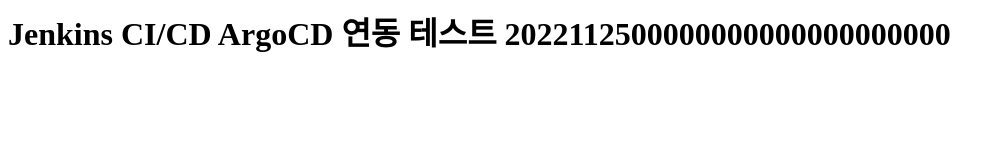
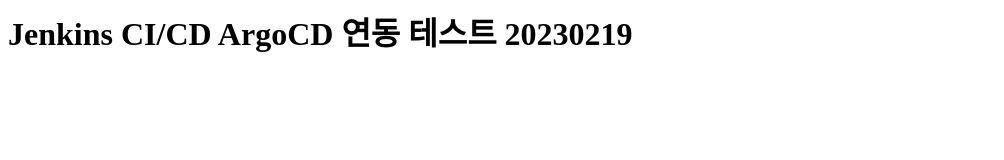
Before and after one commit to kjin17/jenkins_test, a plain HTML site: page index.html in a window 1280 px wide. Shown: the whole page, without its empty margins (0-1004 px from the left). Drawn offline with Linux system fonts and the light colour scheme.

Commit message:
Update index.html

```diff
--- a/index.html
+++ b/index.html
@@ -6,7 +6,7 @@
 </head>
 
 <body>
-    <h1> Jenkins CI/CD ArgoCD 연동 테스트 2022112500000000000000000000</h1>
+    <h1> Jenkins CI/CD ArgoCD 연동 테스트 20230219</h1>
 </body>
 
 </html>
```
